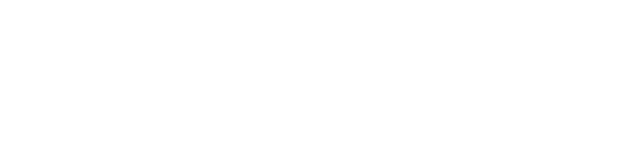
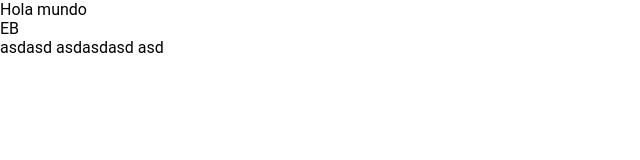
Before and after one commit to ebarronteodoro/mi-portafolio-web, a plain HTML site: page index.html in a window 1280 px wide. Shown: the whole page, without its empty margins (0-640 px from the left). Drawn offline with Linux system fonts and the light colour scheme.

Commit message:
git add .

```diff
--- a/index.html
+++ b/index.html
@@ -4,10 +4,21 @@
     <meta charset="UTF-8">
     <meta http-equiv="X-UA-Compatible" content="IE=edge">
     <meta name="viewport" content="width=device-width, initial-scale=1.0">
-    <title>Document</title>
+    <title>Portafolio Esteban Barrón</title>
     <link rel="stylesheet" href="styles.css">
 </head>
 <body>
+    Hola mundo
+
+    <div class="header">
+        <div class="logo">EB</div>
+        <div class="nav">
+            asdasd
+            asdasdasd
+            asd
+        </div>
+    </div>
+
 
     <script src="index.js"></script>
 </body>
--- a/styles.css
+++ b/styles.css
@@ -0,0 +1,6 @@
+*{
+    margin: 0;
+    padding: 0;
+    box-sizing: border-box;
+    font-family: 'Roboto', sans-serif;
+}
```
